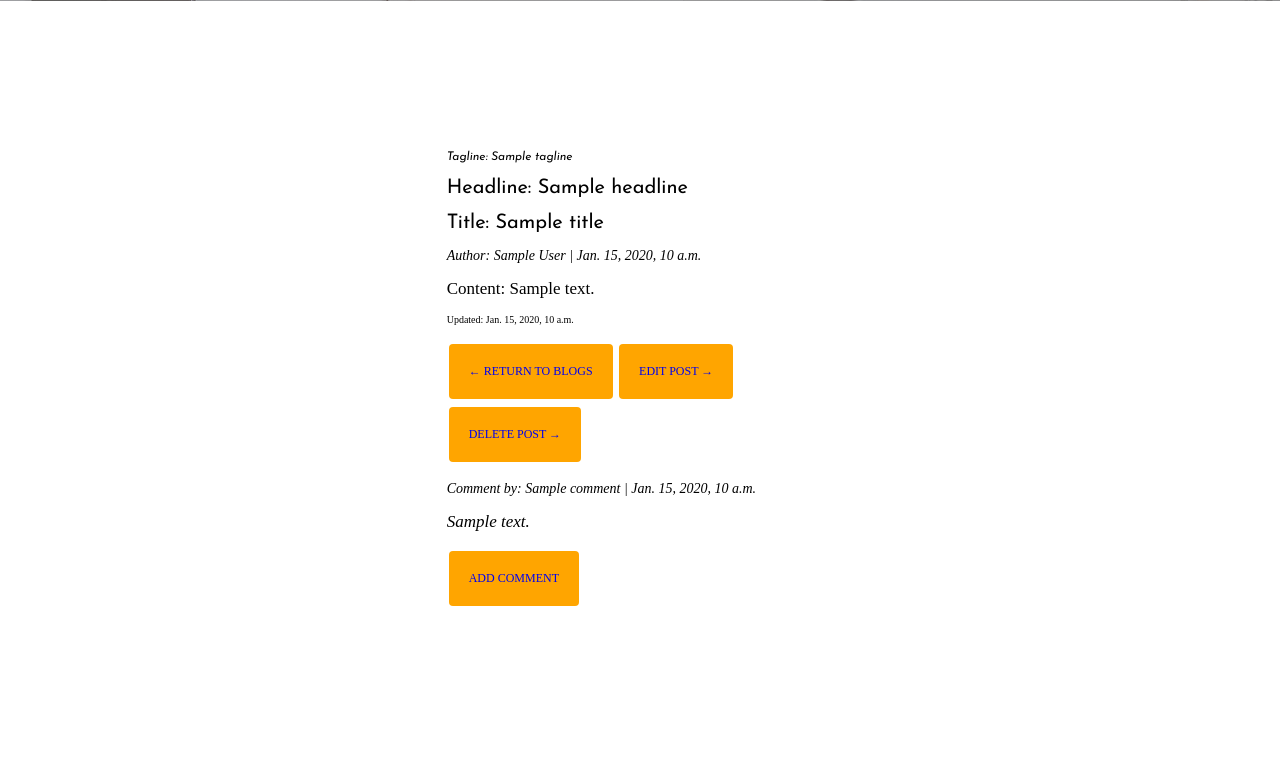
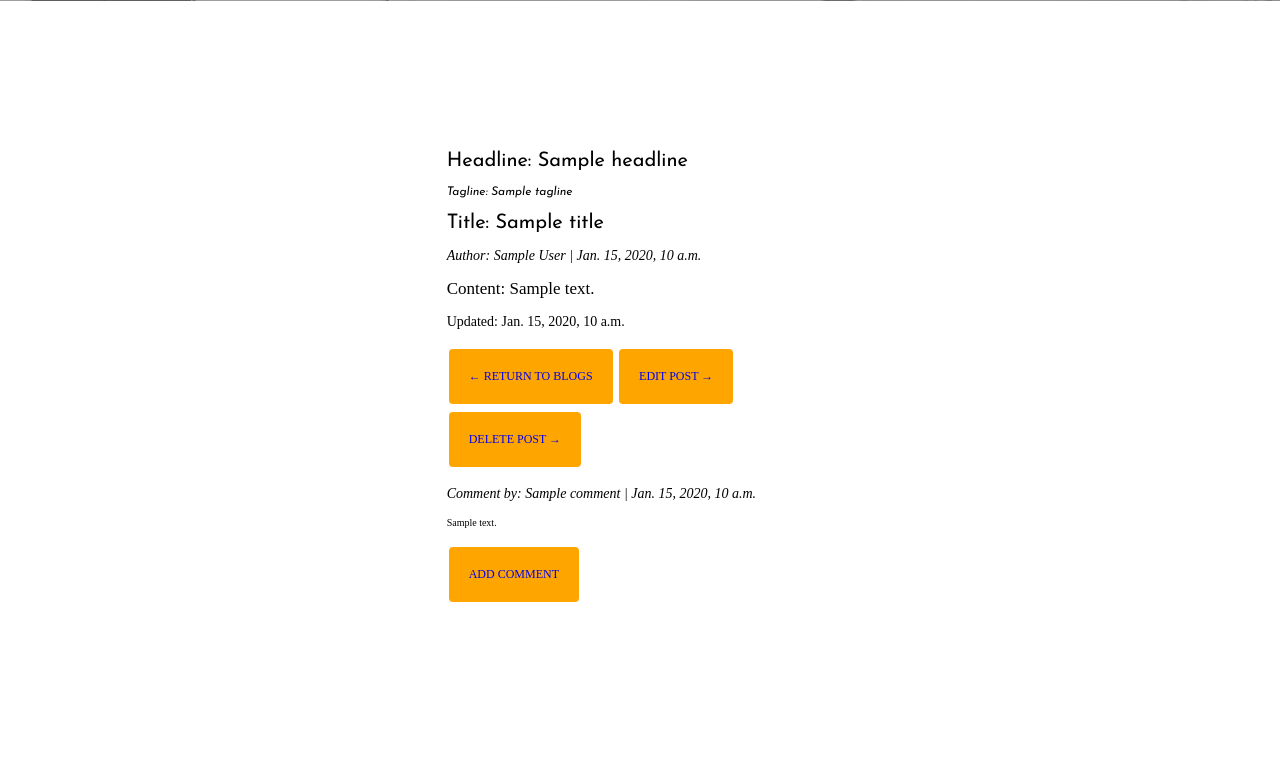
Before and after one commit to ddeveloper72/django-mongodb, a Django app: template blog/templates/blog_detail.html in a window 1280 px wide. Shown: the part 679-1439 px from the top of the page. After the commit the page ends 1281 px from the top, so only its background shows below. Run offline with Django 3.2, Linux system fonts and the light colour scheme; the template is opened without the code that fills it: most values are stand-ins (such as "Sample title", 1, 10 or a date in 2020); parts of the project's set-up code (start-up, migrations or seed data) failed here and were passed over.

Commit message:
corrected class name & moved tagline

```diff
--- a/blog/templates/blog_detail.html
+++ b/blog/templates/blog_detail.html
@@ -4,12 +4,12 @@
 
 <section class="single-blog">
     <div class="detailed-post">
+        <h2 class="heading-1 detailed-post__headline">Headline: {{ post.headline }}</h2>
         <h2 class="heading-2 detailed-post__tagline">Tagline: {{ post.title.tagline }}</h2>
-        <h2 class="heading-1 detailed-post__headline">Headline: {{ post.headline }}</h2>
         <h1 class="heading-1 detailed-post__title">Title: {{ post.title.name }}</h1>
         <p class="detailed-post__author">Author: {{ post.author }} | {{ post.meta_data.created_on }}</p>
         <p class="detailed-post__content">Content: {{ post.content|safe }}</p>
-        <p>Updated: {{ post.meta_data.updated_on }}</p>
+        <p class="detailed-post__metadata">Updated: {{ post.meta_data.updated_on }}</p>
         <div class="row">
             <a href="{% url 'blogs' %}" class="btn btn-primary">&larr; Return to blogs</a>
             <a href="{% url 'edit' post.slug %}" class="btn btn-primary">Edit post &rarr;</a>
@@ -20,7 +20,7 @@
         {% for comment in post.comments.all %}
 
         <p class="comment__author">Comment by: {{ comment.name }} | {{ comment.created_on }}</p>
-        <p class="comment__body-text">{{ comment.comment_text|safe }}</p>
+        <p class="comment__content">{{ comment.comment_text|safe }}</p>
 
         {% empty %}
 
```
